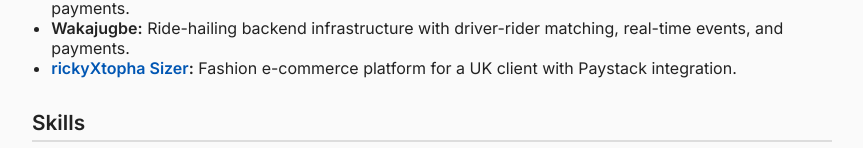
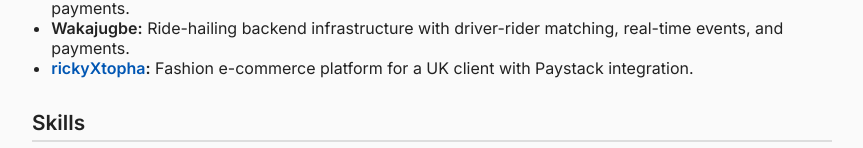
Before and after one commit to Temidayojnr/temidayojnr.github.io, a plain HTML site: page index.html in a window 1280 px wide. Shown: the part 640-788 px from the top of the page, without its empty margins (208-1071 px from the left). Drawn offline with Linux system fonts and the light colour scheme.

Commit message:
Update index.html

```diff
--- a/index.html
+++ b/index.html
@@ -63,7 +63,7 @@
         <li><strong><a href="https://sports445.com" target="_blank">Sports445</a>:</strong> Sports blog with football live scores and NBA scores integrated.</li>
         <li><strong>The Order Manager:</strong> SaaS platform for SMEs to set up online stores, manage orders, and accept payments.</li>
         <li><strong>Wakajugbe:</strong> Ride-hailing backend infrastructure with driver-rider matching, real-time events, and payments.</li>
-        <li><strong><a href="https://rickyxtopha.com" target="_blank">rickyXtopha Sizer</a>:</strong> Fashion e-commerce platform for a UK client with Paystack integration.</li>
+        <li><strong><a href="https://rickyxtopha.com" target="_blank">rickyXtopha</a>:</strong> Fashion e-commerce platform for a UK client with Paystack integration.</li>
       </ul>
     </section>
 
```
